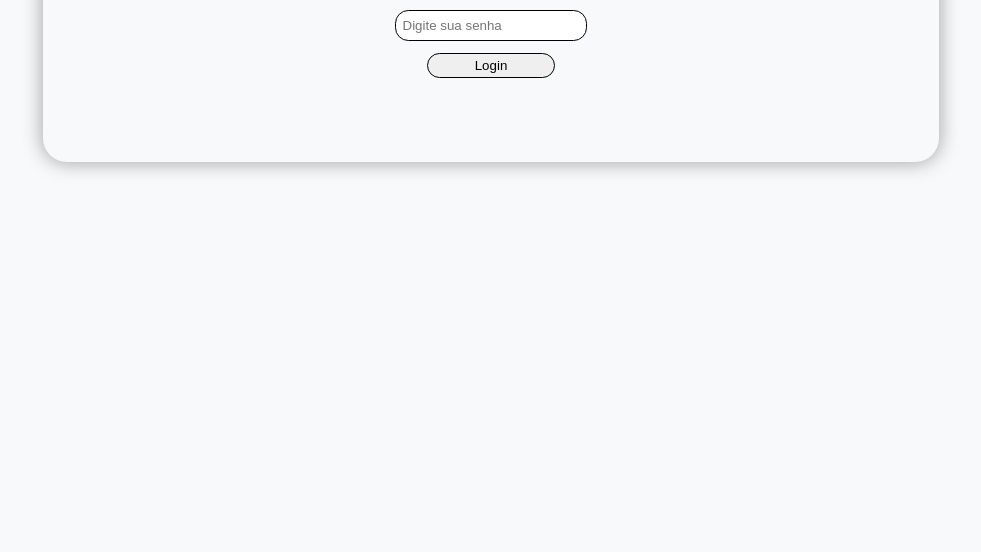
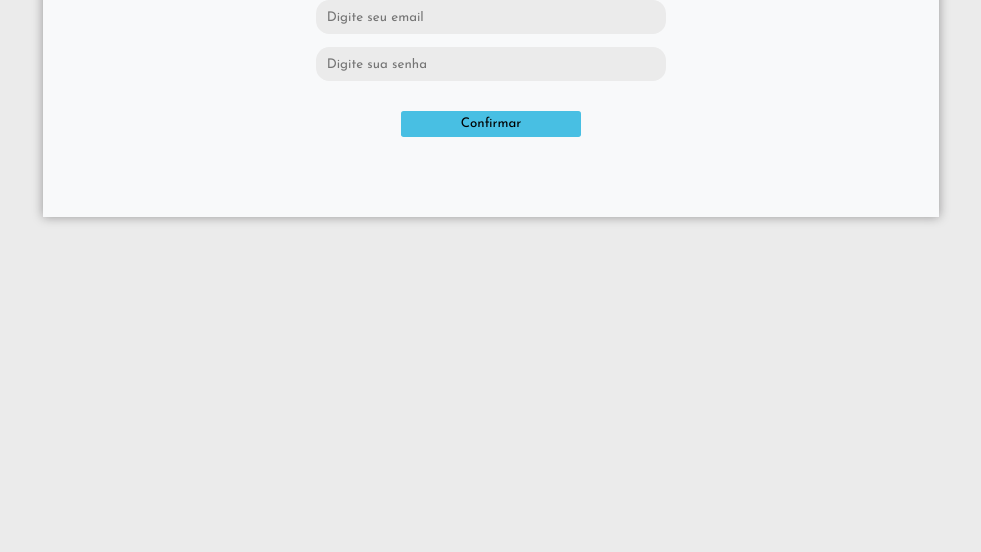
Before and after one commit to Onoffy/avaliacao-dom-terceira-nota, a plain HTML site: page index.html in a window 1280 px wide. Shown: the part 248-800 px from the top of the page, without its empty margins (149-1130 px from the left). Drawn offline with Linux system fonts and the light colour scheme; a web font is replaced by a local one.

Commit message:
validacao de login feita

```diff
--- a/css/styles.css
+++ b/css/styles.css
@@ -6,9 +6,13 @@
 body {
     font-family: "Josefin Sans", sans-serif;
     font-weight: normal;
-    font-size: 1em;
-    background-color: #f8f9fa;
+    background-color: #ebebeb;
     color: #0b090a;
+}
+
+input,
+button {
+    font-family: inherit;
 }
 
 .main__container {
@@ -18,38 +22,47 @@ body {
     gap: 0.5em;
     margin: 15vh 15vw;
     padding: 2em;
-    font-size: 1.5em;
+    font-size: 2em;
     background-color: #f8f9fa;
-    box-shadow: 0 0 20px #0b090a60;
-    border-radius: 1em;
+    box-shadow: 0 0 10px #0b090a60;
 }
 
 .inputs__container {
     display: flex;
     flex-direction: column;
-    gap: 0.5em;
+    width: 60%;
+    max-width: 350px;
+    gap: 0.4em;
 }
 
 .inputs__container input {
-    border: solid 1px;
+    border: transparent;
     border-radius: 1em;
-    padding: 0.5em;
+    padding: 0.8em;
+    background-color: #ebebeb;
+}
+
+.inputs__container input:focus {
+    outline-color: #48bfe3;
 }
 
 .button {
-    border: solid 1px;
-    border-radius: 1em;
-    padding: 0.3em;
-    width: 10vw;
+    border: transparent;
+    padding: 0.5em;
+    border-radius: 0.2em;
+    margin-top: 1em;
+    width: 40%;
+    max-width: 180px;
+    cursor: pointer;
+    background-color: #48bfe3;
 }
 
 .button:active {
-    background-color: grey;
+    background-color: #3aa1c0;
 }
 
 .result__message {
-    margin-top: 0.5em;
     font-size: 2em;
     font-weight: bold;
-    color: red;
+    text-align: center;
 }
--- a/index.html
+++ b/index.html
@@ -18,11 +18,11 @@
         <h1>LOGIN</h1>
 
         <div class="inputs__container">
-            <input type="text" id="email" placeholder="Digite seu email">
-            <input type="text" id="senha" placeholder="Digite sua senha">
+            <input type="email" id="email" placeholder="Digite seu email">
+            <input type="password" id="senha" placeholder="Digite sua senha">
         </div>
 
-        <button type="button" class="button" id="button" onclick="validarEmail()">Login</button>
+        <button type="button" class="button" id="button" onclick="mostrarResultado()">Confirmar</button>
 
         <div class="result__message" id="result"></div>
     </section>
--- a/js/main.js
+++ b/js/main.js
@@ -2,12 +2,23 @@ let email = document.getElementById('email');
 let senha = document.getElementById('senha');
 let result = document.getElementById('result');
 
-function validarEmail() {
-    if (email.value != "" && email.value.length >= 10 && email.value.includes("@") && email.value.includes(".")) {
+function mostrarResultado() {
+    const valorEmail = email.value;
+
+    const validarEmail = (valorEmail) => {
+        const regex = /^[^\s@]+@[^\s@]+\.[^\s@]+$/;
+        return regex.test(valorEmail);
+    };
+
+    let email_valido = validarEmail(valorEmail);
+
+    if (email_valido && valorEmail.length >= 10) {
         result.style.color = '#70e000';
-        result.innerHTML = "LOGIN EFETUADO";
-    }else {
-        result.style.color = 'red';
-        result.innerHTML = "LOGIN FRACASSADO";
+        result.style.marginTop = '0.5em';
+        result.innerHTML = "E-MAIL VÁLIDO!";
+    } else {
+        result.style.color = '#c1121f';
+        result.style.marginTop = '0.5em';
+        result.innerHTML = "E-MAIL INVÁLIDO!";
     }
 }
```
